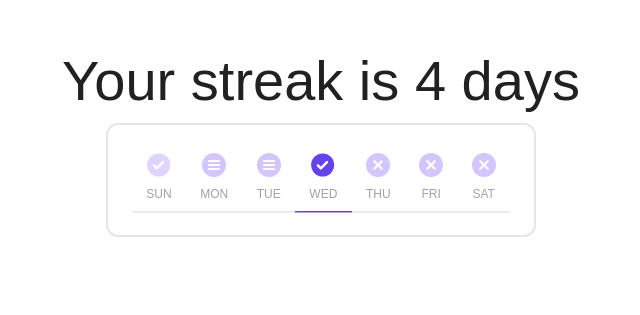
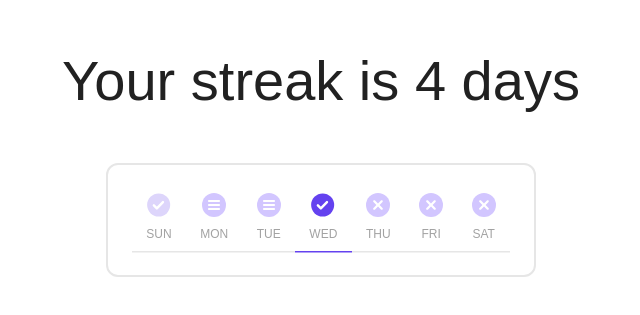
Before and after one commit to skytech2510/streak, a Next.js app: page /home/1 in a window 1280 px wide. Shown: the part 271-586 px from the top of the page, without its empty margins (319-959 px from the left). Built offline with nearby package versions, Linux system fonts and the light colour scheme.

Commit message:
chore: style fix in home/[case]

```diff
--- a/app/home/[case]/page.tsx
+++ b/app/home/[case]/page.tsx
@@ -28,8 +28,8 @@
     </>
     return <main className="w-full">
         <div className=" flex flex-col">
-            <div className=" m-auto flex flex-col mt-[310px]">
-                <div className=" text-[#212121] text-[56px]">
+            <div className=" m-auto flex flex-col mt-[310px] gap-10">
+                <div className=" text-[#212121] text-[56px] font-medium">
                     Your streak is {total} days
                 </div>
                 <div className="w-fit m-auto">
```
